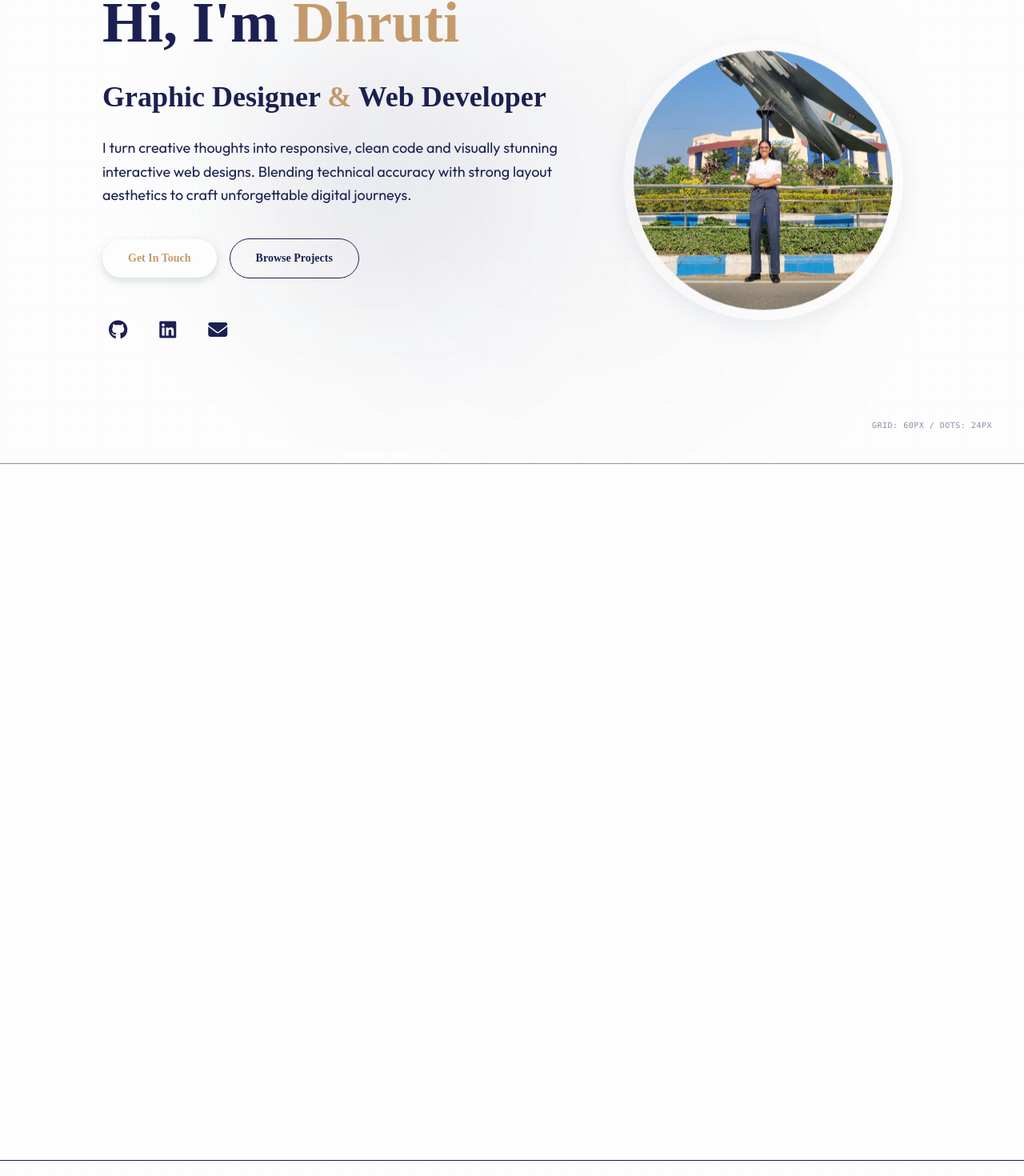
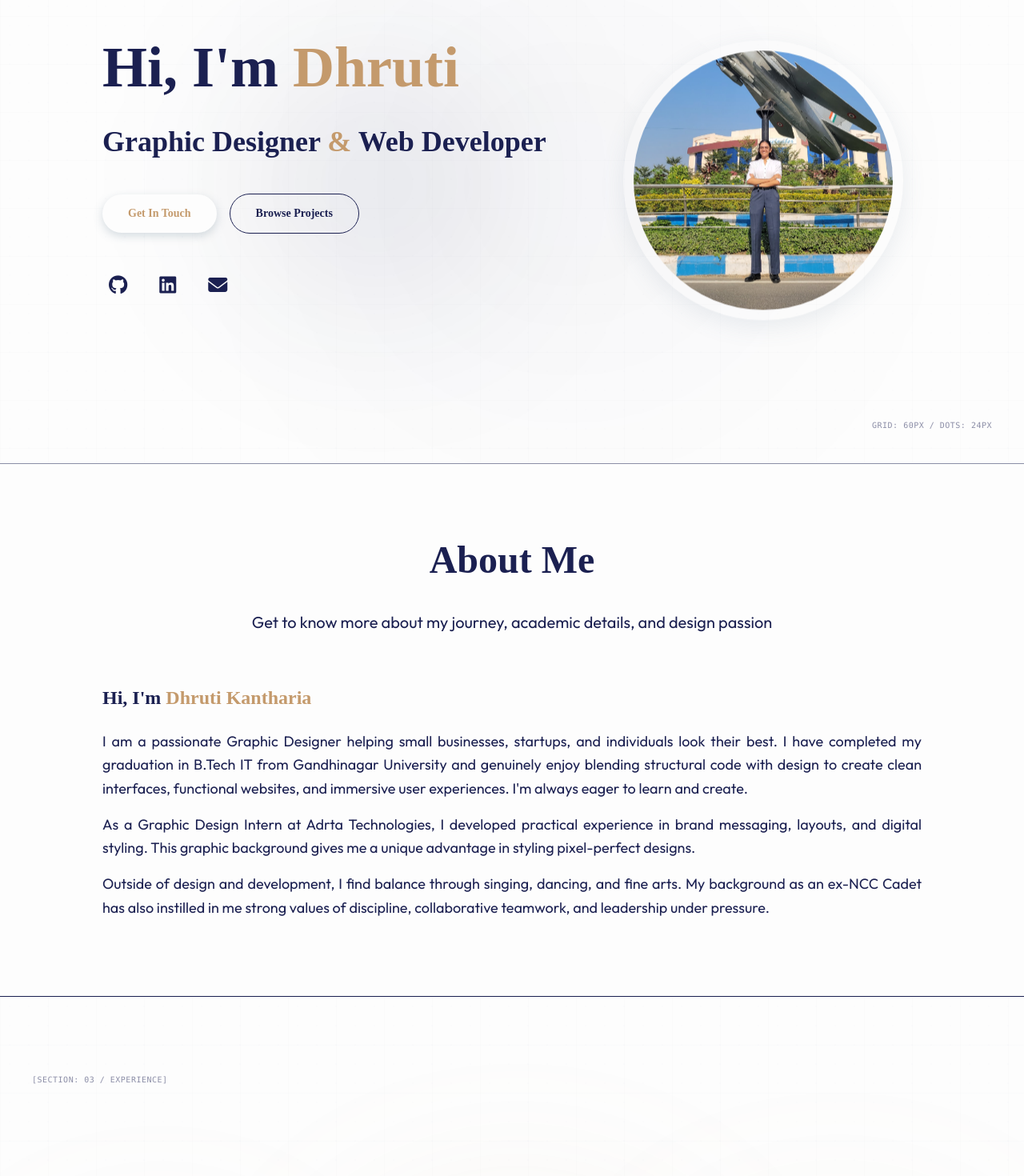
Before and after one commit to KanthariaDhruti/Portfolio-Website, a React (Vite) app: page / in a window 1280 px wide. Shown: the part 220-1690 px from the top of the page at 80% size. Built offline with nearby package versions, Linux system fonts and the light colour scheme.

Commit message:
UI changes

```diff
--- a/src/components/About.jsx
+++ b/src/components/About.jsx
@@ -41,7 +41,7 @@ function About() {
         scrollTrigger: {
           trigger: headingRef.current,
           start: "top 85%",
-          toggleActions: "play none none reverse",
+          toggleActions: "play none none none",
         },
       });
 
@@ -58,7 +58,7 @@ function About() {
           scrollTrigger: {
             trigger: textSectionRef.current,
             start: "top 80%",
-            toggleActions: "play none none reverse",
+            toggleActions: "play none none none",
           },
           opacity: 1,
           x: 0,
@@ -76,7 +76,7 @@ function About() {
             scrollTrigger: {
               trigger: cardsRef.current,
               start: "top 80%",
-              toggleActions: "play none none reverse",
+              toggleActions: "play none none none",
             },
             opacity: 1,
             y: 0,
@@ -119,7 +119,7 @@ function About() {
           {/* Left Text Block */}
           <div
             ref={textSectionRef}
-            className="w-full lg:w-1/2 flex flex-col justify-center space-y-6"
+            className="w-full  flex flex-col justify-center space-y-6"
           >
             <h3 className="text-2xl font-bold font-playwrite text-navy-900">
               Hi, I'm <span className="text-brown">Dhruti Kantharia</span>
@@ -150,7 +150,7 @@ function About() {
           </div>
 
           {/* Right Cards Grid */}
-          <div className="w-full lg:w-1/2 flex items-center">
+          {/* <div className="w-full lg:w-1/2 flex items-center">
             <div
               ref={cardsRef}
               className="grid grid-cols-1 sm:grid-cols-2 gap-6 w-full"
@@ -172,7 +172,7 @@ function About() {
                 </div>
               ))}
             </div>
-          </div>
+          </div> */}
         </div>
       </div>
     </section>
--- a/src/components/Home.jsx
+++ b/src/components/Home.jsx
@@ -121,11 +121,11 @@ function Home() {
             Graphic Designer <span className="text-brown">&</span> Web Developer
           </h2>
 
-          <p className="text-ocean font-outfit text-sm sm:text-base lg:text-lg leading-relaxed max-w-xl text-justify md:text-left">
+          {/* <p className="text-ocean font-outfit text-sm sm:text-base lg:text-lg leading-relaxed max-w-xl text-justify md:text-left">
             I turn creative thoughts into responsive, clean code and visually
             stunning interactive web designs. Blending technical accuracy with
             strong layout aesthetics to craft unforgettable digital journeys.
-          </p>
+          </p> */}
 
           {/* Interactive Buttons */}
           <div
```
